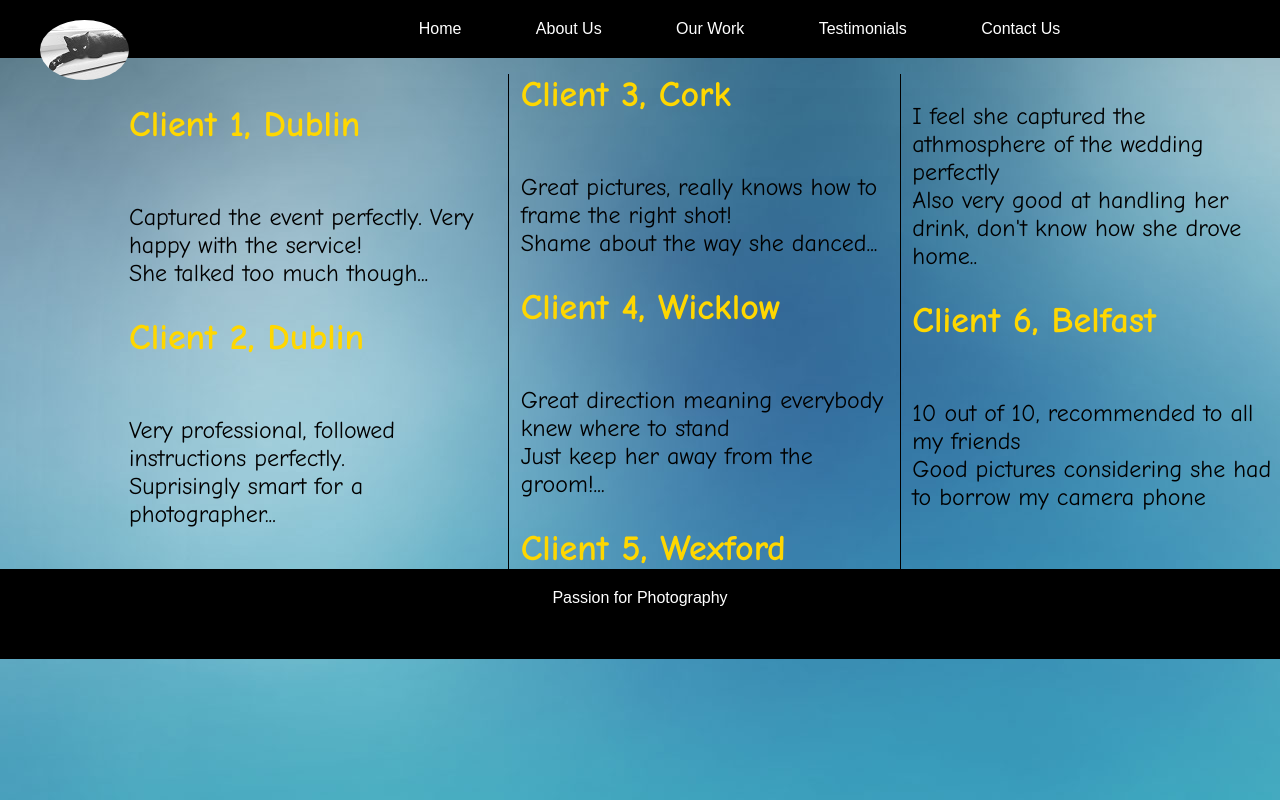
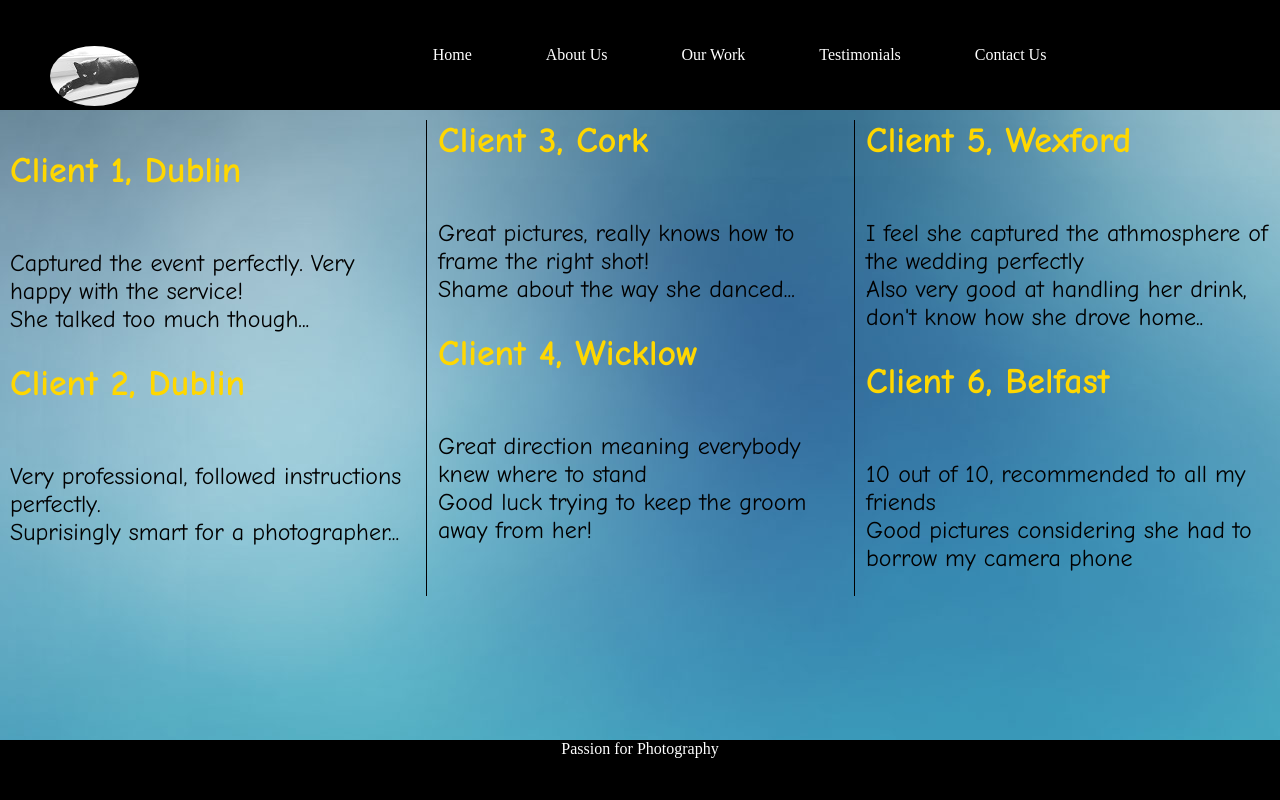
Before and after one commit to johnhgriffin/johnhgriffin.github.io, a plain HTML site: page testimonials.html in a window 1280 px wide. Drawn offline with Linux system fonts and the light colour scheme.

Commit message:
Lots of fixes
Focused around the footer

```diff
--- a/style.css
+++ b/style.css
@@ -1,66 +1,36 @@
-	body {
-		margin:	0;
-		padding: 0;
-		font-family: 'Arial';
-		height:100%;
-	}
-
-	}
+html,
+body {
+   margin:0;
+   padding:0;
+   height:100%;
+}
 #container {
    min-height:100%;
    position:relative;
 }
+#header {
+   background:#000000;
+   padding:10px;
+}
+#body {
+   padding:10px;
+   padding-bottom:60px;   /* Height of the footer */
+}
+#footer {
+   position:absolute;
+   bottom:0;
+   width:100%;
+   height:60px;   /* Height of the footer */
+   background:#000000;
+   	color: white;
+	font-size:medium;
+    text-align:center;
 
-
-/* ========================================================================= */
-/*		Section for layout and styling the navbar on each page */
-/* ========================================================================= */
-
-	.navbar {
-		background-color: #000000; /* Navbar color black */
-		list-style: none;  /* removes the bullet points from the navbar */
-		text-align: center;
-		padding-top: 20px; /* navbar padding 20px for the top */
-		padding-bottom:20px; /* navbar padding 20px for the botom */
-
-	}
-
-	.navbar > li {
-		display: inline-block;   /* for all li "list items" in the navar, display them side by side. */
-		padding-left: 70px;   /* space between each link */
-	}
-
-	.navbar > li > a {
-		text-decoration: none; /* removes underline on the links to make it look nicer */
-		color: #ffffff; /* changes the color to white */
-	}
-
-	.navbar > li > a:hover {
-		color: #ffd700;      /* each link changes color when hovered over "changes state as asked in the Technical Requirements for Assignment 1" */
-	}
-
+   }
 /* ========================================================================= */
 /* ========================================================================= */
 
 
-/* ========================================================================= */
-/*Section for styling and layout of the footer at the bottom of each page */
-/* ========================================================================= */
-	footer
-{	background-color: #000000;   /* Text content on html for each page*/
-	color: white;
-	font-size:medium;
-    text-align:center;
-    height:50px;
-    background-color:black;
-    clear: both;
-	padding-top: 20px;
-	padding-bottom: 20px;
-	bottom: 0;
-
-}
-/* ========================================================================= */
-/* ========================================================================= */
 
 /* ========================================================================= */
 /*		Section for layout of the logo on the navbar  */
@@ -76,6 +46,10 @@
 
 /* ========================================================================= */
 /* ========================================================================= */
+
+
+
+
 
 
 /* ========================================================================= */
@@ -189,54 +163,32 @@
 
 
 
+/* ========================================================================= */
+/*		Section for layout and styling the navbar on each page */
+/* ========================================================================= */
 
-/* Replaced with different code
-	.column3 {
-		-webkit-column-count: 4;
-		-webkit-column-gap: 10px;
-		-moz-column-count: 4;         /* multiple lines for different browser support */
-/*		-moz-column-gap: 10px;
-		column-count:4;
-		margin-left: 20px;
-		color: #ffd700;
-		border:5px solid #c1c1c1;
+	.navbar {
+		background-color: #000000; /* Navbar color black */
+		list-style: none;  /* removes the bullet points from the navbar */
+		text-align: center;
+		padding-top: 20px; /* navbar padding 20px for the top */
+		padding-bottom:20px; /* navbar padding 20px for the botom */
 
-		}
-*/
+	}
 
-/*      Changed to more simple version listed in the html for each page <body background=...>
-.backgroundimage {   /* settings for the backgroundimage div.
-	width: 100%;
-	height: 50%;
+	.navbar > li {
+		display: inline-block;   /* for all li "list items" in the navar, display them side by side. */
+		padding-left: 70px;   /* space between each link */
+	}
 
-}
-.backgroundimage > .bubbles {  /* styling the bubbles image itself
-	width: 100%;
-	height: 100%;
+	.navbar > li > a {
+		text-decoration: none; /* removes underline on the links to make it look nicer */
+		color: #ffffff; /* changes the color to white */
+	}
 
-} */
+	.navbar > li > a:hover {
+		color: #ffd700;      /* each link changes color when hovered over "changes state as asked in the Technical Requirements for Assignment 1" */
+	}
 
-/*   Broken css
-
-@charset "utf-8";
-
-
-<!-- sets the colour of the navigation bar, top of each page-->
-
-
-body {
-	margin: 10;
-	padding: 10;
-	font-family: 'Arial';
-	font-size: 26px;
-}
-
-
-#nav
-#nav ul{
-	list style: none;
-
-}
-
-
-*/
+/* ========================================================================= */
+/* ========================================================================= */
--- a/testimonials.html
+++ b/testimonials.html
@@ -12,11 +12,13 @@
 
 
 
-<body>
+<div id="container">
+   <div id="header">
+   <!-- Navbar text, styling in style.css -->
 	<ul class="navbar">
-		<div class="logo">
-			<a href="index.html"><img class="img-circle" src="images/animal-eyes-animals-black-logo.jpg"></a>   <!-- Using image class so that the circle style can be added to the image -->
-		</div>
+	<div class="logo">
+	<a href="index.html"><img class="img-circle" src="images/animal-eyes-animals-black-logo.jpg"></a>
+	</div>
 		<!--Below - Unordered list items for the menu-->
 		<li><a href="index.html">Home</a></li>
 		<li><a href="aboutus.html">About Us</a></li>
@@ -24,6 +26,10 @@
 		<li><a href="testimonials.html">Testimonials</a></li>
 		<li><a href="contactus.html">Contact Us</a></li>
 	</ul>
+	</div>
+<!-- End of Navbar -->
+
+   <div id="body">
 
 
 
@@ -31,7 +37,7 @@
 		<p><font color=#ffd700><h2>Client 1, Dublin</h2></font><br>Captured the event perfectly. Very happy with the service! <br>She talked too much though... </p>
 		<p><font color=#ffd700><h2>Client 2, Dublin</h2></font><br>Very professional, followed instructions perfectly. <br>Suprisingly smart for a photographer...</p>
 		<p><font color=#ffd700><h2>Client 3, Cork</h2></font><br>Great pictures, really knows how to frame the right shot! <br>Shame about the way she danced...</p>
-		<p><font color=#ffd700><h2>Client 4, Wicklow</h2></font><br>Great direction meaning everybody knew where to stand <br>Just keep her away from the groom!... </p>
+		<p><font color=#ffd700><h2>Client 4, Wicklow</h2></font><br>Great direction meaning everybody knew where to stand <br>Good luck trying to keep the groom away from her! </p>
 		<p><font color=#ffd700><h2>Client 5, Wexford</h2></font><br>I feel she captured the athmosphere of the wedding perfectly <br>Also very good at handling her drink, don't know how she drove home..</p>
 		<p><font color=#ffd700><h2>Client 6, Belfast</h2></font><br>10 out of 10, recommended to all my friends <br>Good pictures considering she had to borrow my camera phone</p>
 	</div>
@@ -46,6 +52,7 @@
 	<p> Passion for Photography </p>
 	</div>
 	-->
-<footer>Passion for Photography </footer>
-</body>
+	</div>
+<div id="footer">Passion for Photography</div>
+</div>
 </html>
```
Also changed, not shown: aboutus.html (+14 -13 lines), contactus.html (+13 -14 lines), index.html (+12 -8 lines), ourwork.html (+13 -7 lines).
